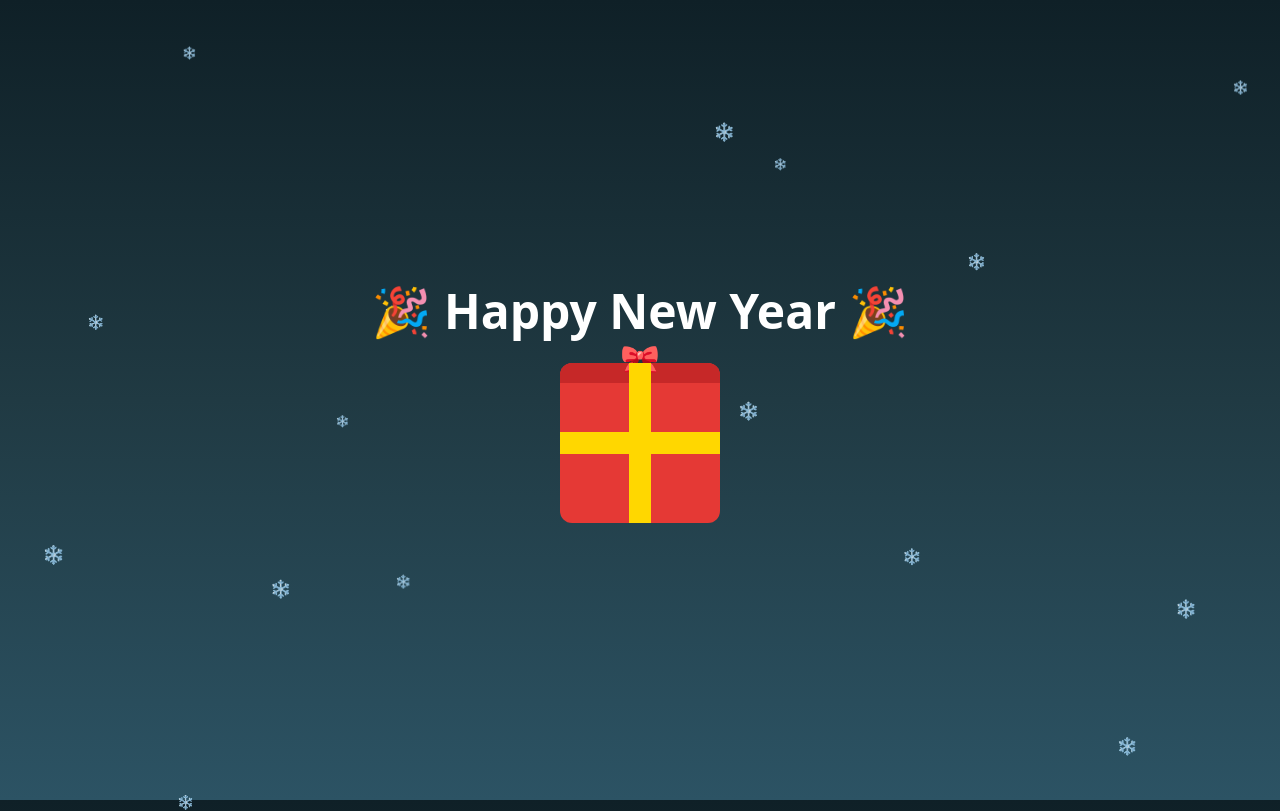
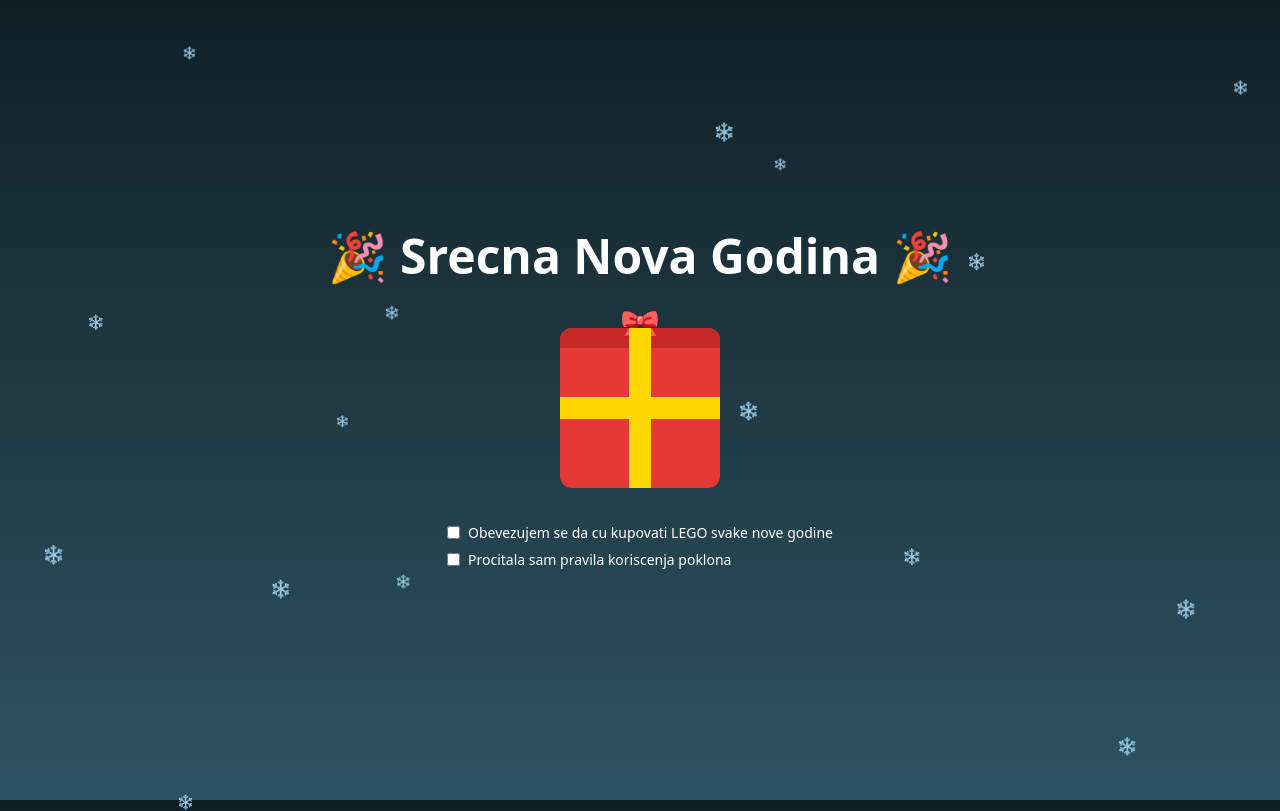
Before and after one commit to dodjikodkize/kaca-new-year-gift, a plain HTML site: page index.html in a window 1280 px wide. Drawn offline with Linux system fonts and the light colour scheme.

Commit message:
Update index.html

```diff
--- a/index.html
+++ b/index.html
@@ -33,12 +33,13 @@ body {
   text-align: center;
   position: relative;
   z-index: 2;
+  max-width: 90vw;
 }
 
 /* ---------- Title ---------- */
 h1 {
   font-size: clamp(1.8rem, 5vw, 3rem);
-  margin-bottom: 20px;
+  margin-bottom: 40px;
   animation: fadeInDown 1.2s ease;
 }
 
@@ -51,7 +52,7 @@ h1 {
   position: relative;
   cursor: pointer;
   animation: float 2.5s ease-in-out infinite;
-  margin: auto;
+  margin: 20px auto;
 }
 
 .gift::before {
@@ -91,6 +92,26 @@ h1 {
   font-size: 32px;
 }
 
+/* ---------- Checkboxes ---------- */
+.checks {
+  margin-top: 15px;
+  font-size: 14px;
+  text-align: left;
+  display: inline-block;
+}
+
+.checks label {
+  display: flex;
+  align-items: center;
+  gap: 8px;
+  margin-bottom: 8px;
+  cursor: pointer;
+}
+
+.checks input {
+  accent-color: var(--gold);
+}
+
 /* ---------- Revealed Image ---------- */
 .reveal {
   display: none;
@@ -102,6 +123,14 @@ h1 {
   width: min(320px, 85vw);
   border-radius: 18px;
   box-shadow: 0 20px 45px rgba(0,0,0,0.4);
+}
+
+.reveal-text {
+  margin-top: 16px;
+  font-size: 16px;
+  opacity: 0;
+  animation: fadeInUp 1s ease forwards;
+  animation-delay: 0.4s;
 }
 
 /* ---------- Snow ---------- */
@@ -147,7 +176,7 @@ h1 {
 <body>
 
 <div class="container">
-  <h1>🎉 Happy New Year 🎉</h1>
+  <h1>🎉 Srecna Nova Godina 🎉</h1>
 
   <div class="gift" id="gift">
     <div class="bow">🎀</div>
@@ -155,25 +184,44 @@ h1 {
     <div class="ribbon-h"></div>
   </div>
 
+  <!-- Checkboxes -->
+  <div class="checks">
+    <label>
+      <input type="checkbox" id="terms">
+      Obevezujem se da cu kupovati LEGO svake nove godine
+    </label>
+    <label>
+      <input type="checkbox" id="newsletter">
+      Procitala sam pravila koriscenja poklona
+    </label>
+  </div>
+
   <div class="reveal" id="reveal">
-    <!-- Replace image with your own -->
-    <img
-      src="image.webp"
-      alt="Surprise"
-    />
+    <img src="image.webp" alt="Surprise" />
+    <p class="reveal-text">🎁 Čestitamo, dobili ste Dyson fen u gore navedenoj boji! Zbog kolektivnog godišnjeg odmora Deda Mraza iz Nemačke, poklon stiže sredinom januara. 🥳</p>
+    <p class="reveal-text">❤️</p>
   </div>
 </div>
 
 <script>
-/* ---------- Gift Click ---------- */
 const gift = document.getElementById("gift");
 const reveal = document.getElementById("reveal");
+const terms = document.getElementById("terms");
+const newsletter = document.getElementById("newsletter");
 
+/* ---------- Gift Click ---------- */
 gift.addEventListener("click", () => {
+  if (!terms.checked || !newsletter.checked) {
+    alert("Morate potvrditi oba uslova pre otvaranja poklona 🎁");
+    return;
+  }
+
   gift.style.animation = "none";
   gift.style.transform = "scale(0.9)";
+
   setTimeout(() => {
     gift.style.display = "none";
+    document.querySelector(".checks").style.display = "none"; // ⬅ hide checkboxes
     reveal.style.display = "block";
   }, 300);
 });
```
